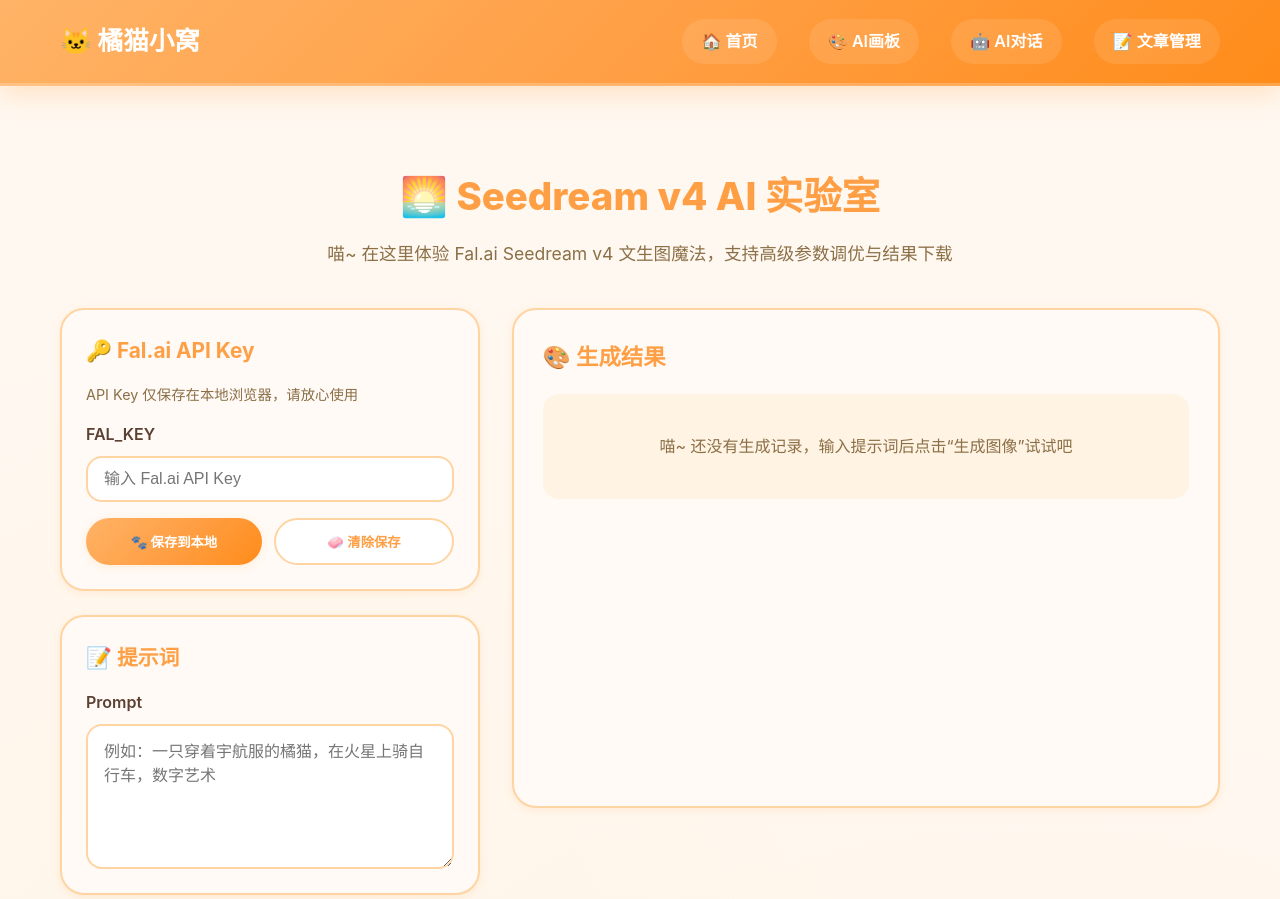
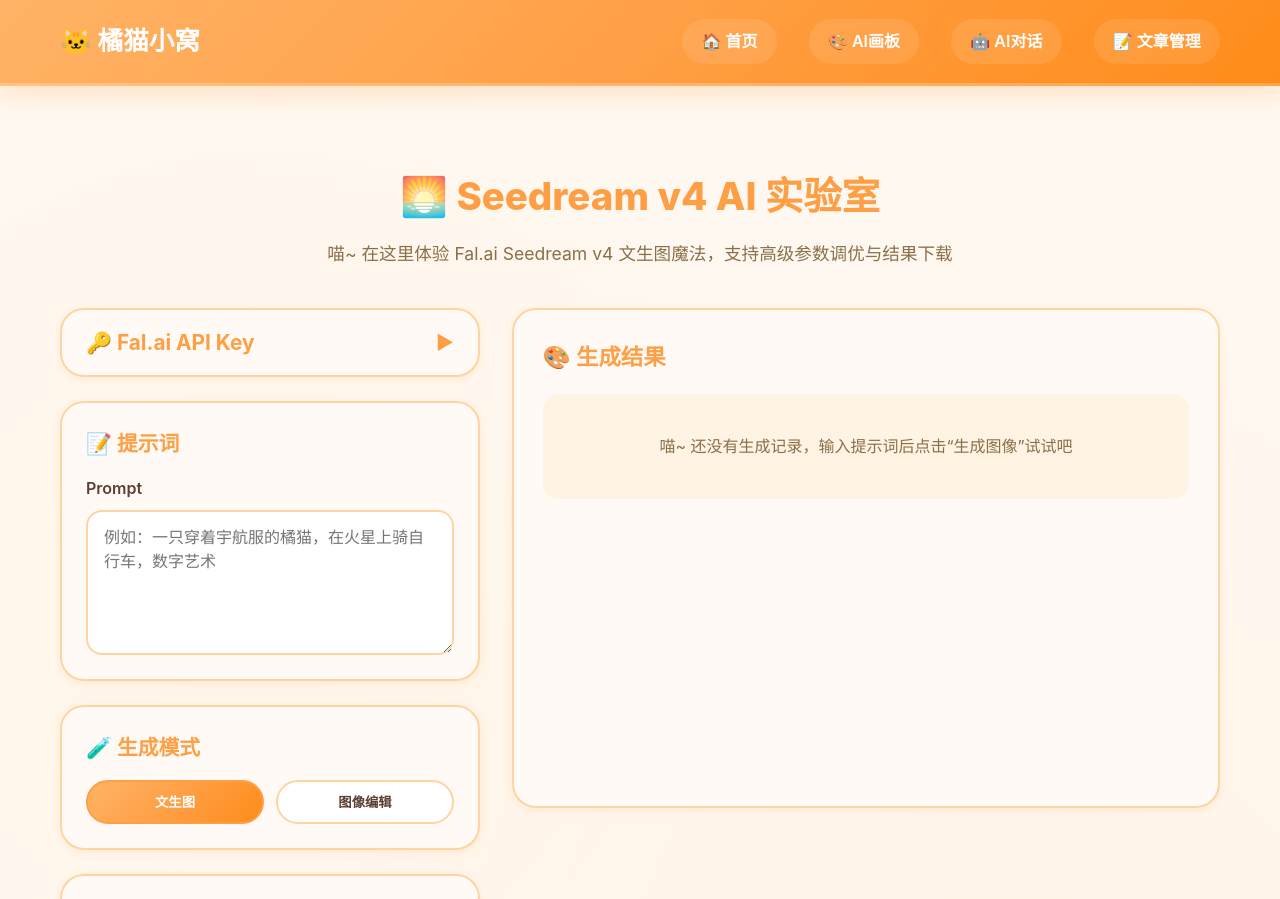
Before and after one commit to IwannaYuJie/web, a React (Vite) app: page /secret-seedream in a window 1280 px wide. Shown: the top 899 px of the page. Built offline with nearby package versions, Linux system fonts and the light colour scheme.

Commit message:
优化 Seedream Studio UI：API Key 和参数设置改为可折叠菜单

```diff
--- a/src/pages/SeedreamStudio.css
+++ b/src/pages/SeedreamStudio.css
@@ -42,6 +42,57 @@
   display: flex;
   flex-direction: column;
   gap: 1rem;
+}
+
+.panel-card.collapsible {
+  padding: 0;
+}
+
+.collapse-header {
+  width: 100%;
+  display: flex;
+  align-items: center;
+  justify-content: space-between;
+  background: transparent;
+  border: none;
+  padding: 1.25rem 1.5rem;
+  cursor: pointer;
+  transition: background 0.3s ease;
+  border-radius: var(--radius-lg);
+}
+
+.collapse-header:hover {
+  background: rgba(255, 191, 102, 0.1);
+}
+
+.collapse-header h2 {
+  margin: 0;
+}
+
+.collapse-icon {
+  color: var(--primary-color);
+  font-size: 1.2rem;
+  font-weight: bold;
+  transition: transform 0.3s ease;
+}
+
+.collapse-content {
+  padding: 0 1.5rem 1.5rem;
+  display: flex;
+  flex-direction: column;
+  gap: 1rem;
+  animation: slideDown 0.3s ease;
+}
+
+@keyframes slideDown {
+  from {
+    opacity: 0;
+    transform: translateY(-10px);
+  }
+  to {
+    opacity: 1;
+    transform: translateY(0);
+  }
 }
 
 .panel-card h2 {
--- a/src/pages/SeedreamStudio.jsx
+++ b/src/pages/SeedreamStudio.jsx
@@ -30,6 +30,8 @@ function SeedreamStudio() {
   const [uploadedImagePreview, setUploadedImagePreview] = useState('')
   const [imageUrlsText, setImageUrlsText] = useState('')
   const [controlScale, setControlScale] = useState(0.7)
+  const [showApiKeyPanel, setShowApiKeyPanel] = useState(false)
+  const [showParamsPanel, setShowParamsPanel] = useState(false)
   const inputImageRef = useRef(null)
 
   /**
@@ -351,8 +353,17 @@ function SeedreamStudio() {
 
         <div className="seedream-layout">
           <section className="seedream-panel" aria-label="生成设置面板">
-            <div className="panel-card">
+            <div className="panel-card collapsible">
+              <button
+                type="button"
+                className="collapse-header"
+                onClick={() => setShowApiKeyPanel(!showApiKeyPanel)}
+              >
                 <h2>🔑 Fal.ai API Key</h2>
+                <span className="collapse-icon">{showApiKeyPanel ? '▼' : '▶'}</span>
+              </button>
+              {showApiKeyPanel && (
+                <div className="collapse-content">
                   <p className="panel-tip">API Key 仅保存在本地浏览器，请放心使用</p>
                   <div className="field-group">
                     <label htmlFor="fal-api-key">FAL_KEY</label>
@@ -373,6 +384,8 @@ function SeedreamStudio() {
                     </button>
                   </div>
                   {saveMessage && <p className="panel-message">{saveMessage}</p>}
+                </div>
+              )}
             </div>
 
             <div className="panel-card">
@@ -483,8 +496,17 @@ function SeedreamStudio() {
               </div>
             )}
 
-            <div className="panel-card">
+            <div className="panel-card collapsible">
+              <button
+                type="button"
+                className="collapse-header"
+                onClick={() => setShowParamsPanel(!showParamsPanel)}
+              >
                 <h2>⚙️ 参数设置</h2>
+                <span className="collapse-icon">{showParamsPanel ? '▼' : '▶'}</span>
+              </button>
+              {showParamsPanel && (
+                <div className="collapse-content">
               <div className="field-grid">
                 <div className="field-group">
                   <label htmlFor="seedream-size">图像尺寸</label>
@@ -603,6 +625,8 @@ function SeedreamStudio() {
                 </label>
               </div>
                 </div>
+              )}
+            </div>
 
             <button
               type="button"
```
Lines whose indentation alone changed are shown as unchanged.
